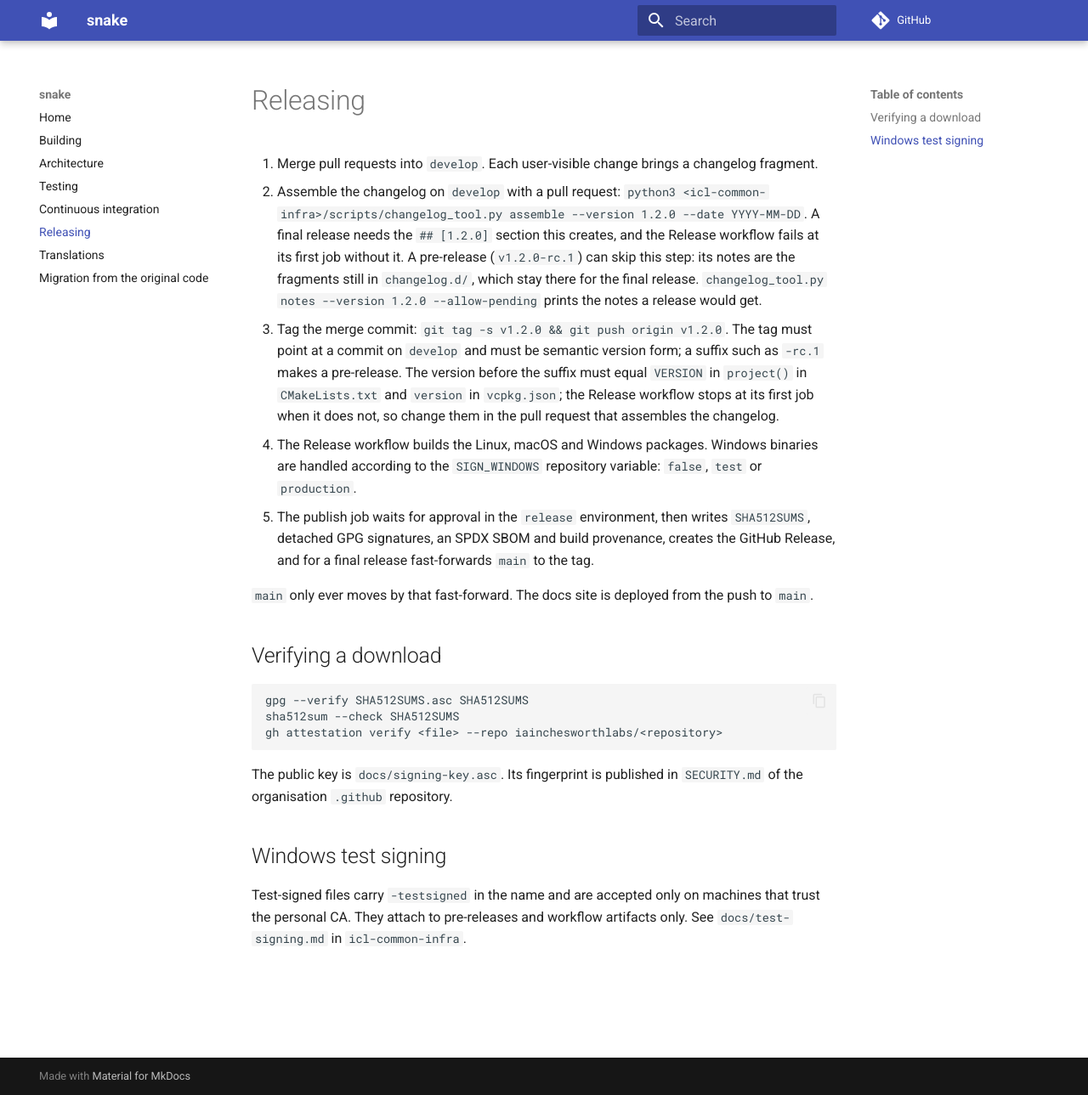
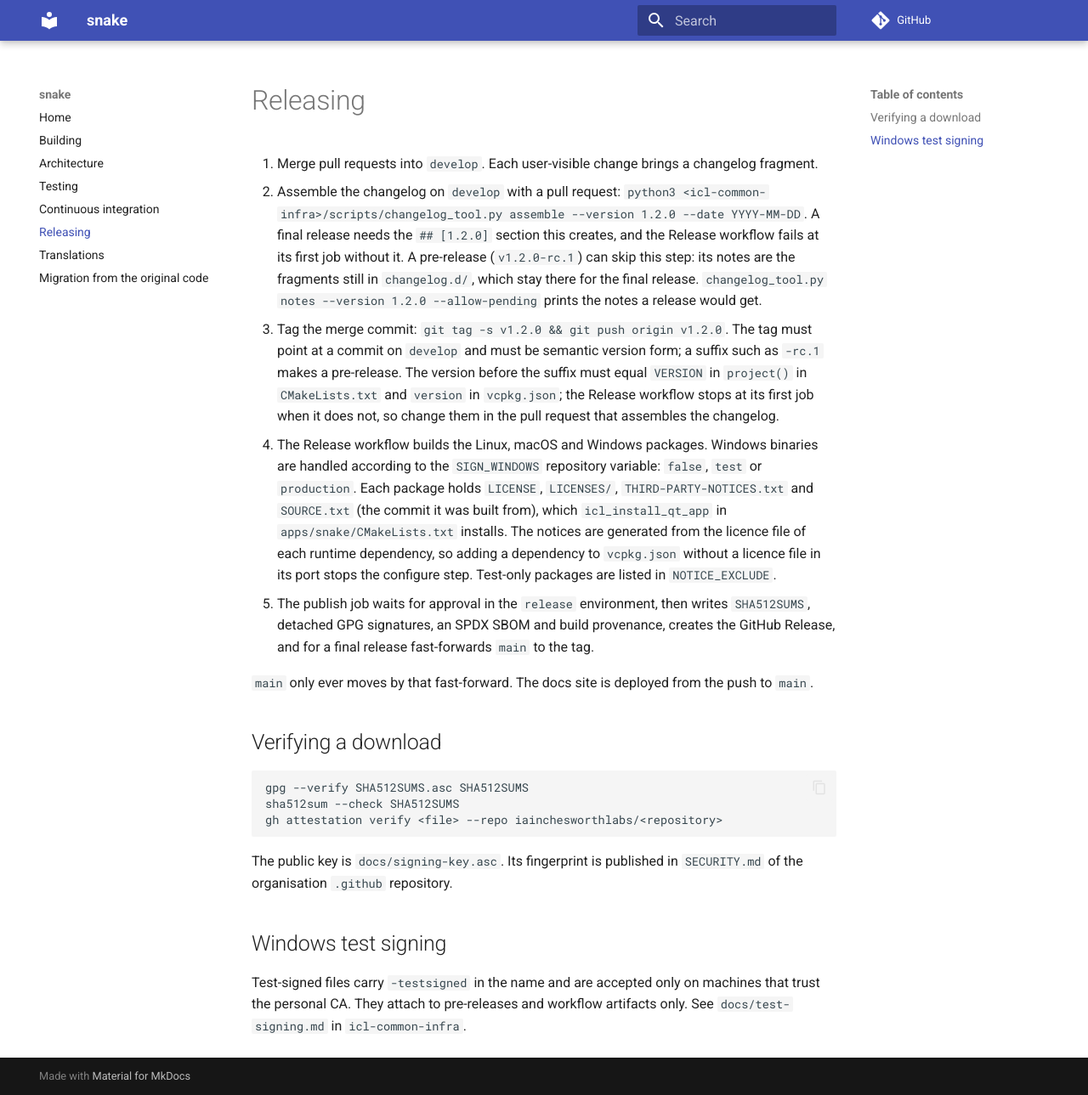
Before and after one commit to iainchesworthlabs/snake, an MkDocs documentation site: the page built from docs/releasing.md, in a window 1280 px wide and 1289 px high. Shown: the whole window at 85% size. Built offline with MkDocs 1.6.1 and Material for MkDocs 9.7.7, drawn with Linux system fonts in a browser that asks for light colours; comment, search, counter and statistics services are not loaded.

Commit message:
Install the application with icl_install_qt_app (#13)
## What and why

icl-common-infra v0.1.8 adds `icl_install_qt_app`. This moves the pin
with `tools/ci/repin.py` and replaces the install code in
`apps/snake/CMakeLists.txt` with one call. The bundle identifier and
name are the same as before.

What changes in the packages:

- `LICENSE`, `LICENSES/`, `THIRD-PARTY-NOTICES.txt` and `SOURCE.txt` are
installed with the program (inside `snake.app` on macOS). The notices
come from the licence file of each runtime dependency in `vcpkg.json`,
and the configure step fails if one is missing.
- The macOS property list says version 0.1.0. The rc.2 package said 0.1.
- The 12 `qmltooling` plugins are no longer shipped.

`docs/releasing.md` describes the files.

## Checks

Built and installed on Linux with Qt 6.12.0 and GCC 16 (unit and ui
tests pass). The installed tree differs from the rc.2 Linux package only
by the removed plugins and the three new documents. The full CI and a
packaging dry run from this branch cover macOS and Windows before this
is queued.

Signed-off-by: Iain Chesworth <iain.chesworth@gmail.com>

```diff
--- a/CMakeLists.txt
+++ b/CMakeLists.txt
@@ -27,6 +27,7 @@
 include(IclTracy)
 include(IclCoverage)
 include(IclPlatform)
+include(IclQtApp)
 
 option(SNAKE_BUILD_TESTS "Build the tests" ON)
 option(SNAKE_BUILD_GUI "Build the Qt application" ON)
--- a/docs/releasing.md
+++ b/docs/releasing.md
@@ -14,6 +14,10 @@
    pull request that assembles the changelog.
 4. The Release workflow builds the Linux, macOS and Windows packages. Windows binaries are handled
    according to the `SIGN_WINDOWS` repository variable: `false`, `test` or `production`.
+   Each package holds `LICENSE`, `LICENSES/`, `THIRD-PARTY-NOTICES.txt` and `SOURCE.txt` (the commit it was
+   built from), which `icl_install_qt_app` in `apps/snake/CMakeLists.txt` installs. The notices are generated
+   from the licence file of each runtime dependency, so adding a dependency to `vcpkg.json` without a licence
+   file in its port stops the configure step. Test-only packages are listed in `NOTICE_EXCLUDE`.
 5. The publish job waits for approval in the `release` environment, then writes `SHA512SUMS`,
    detached GPG signatures, an SPDX SBOM and build provenance, creates the GitHub Release, and for a
    final release fast-forwards `main` to the tag.
```
Also changed, not shown: changelog.d/qt-app-helper.changed.md (added, +1 -0 lines), 10 other files.
